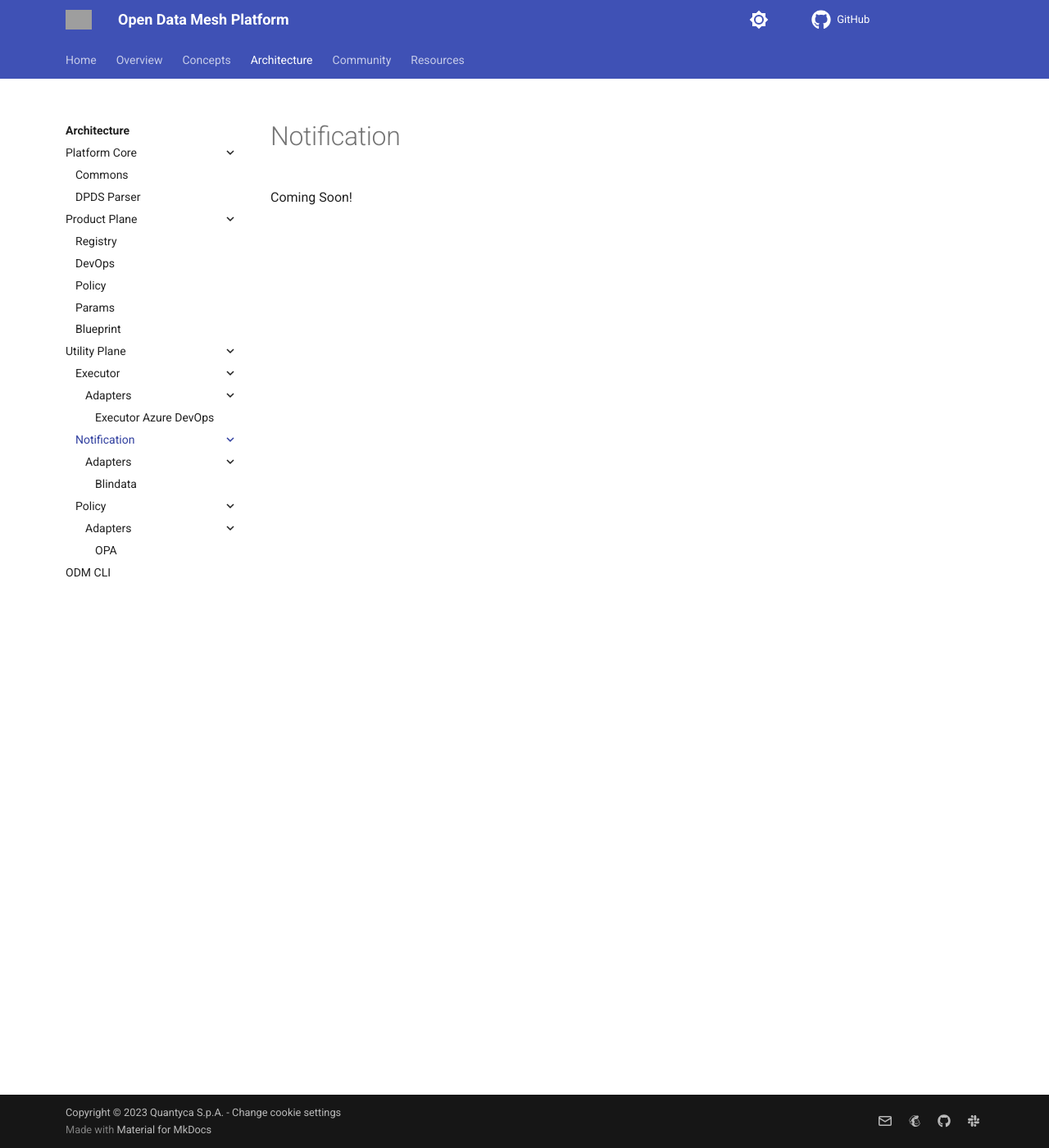
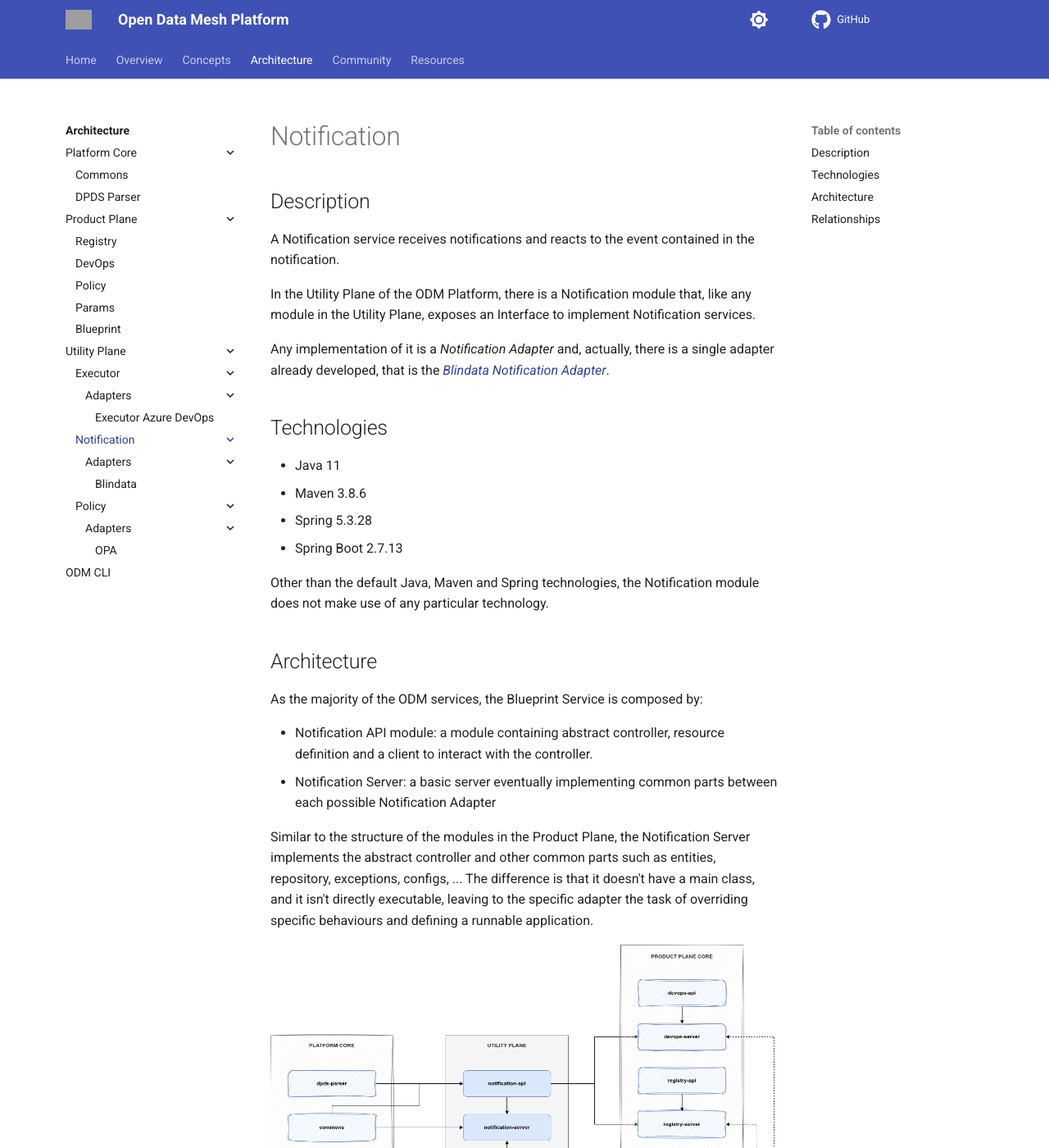
Before and after one commit to opendatamesh-initiative/odm-site-platform, an MkDocs documentation site: the page built from docs/architecture/utility-plane/notification/index.md, in a window 1280 px wide and 1400 px high. Shown: the whole window at 82% size. Built offline with MkDocs 1.6.1 and Material for MkDocs 9.7.7, drawn with Linux system fonts in a browser that asks for light colours; comment, search, counter and statistics services are not loaded; some of the changed text lies outside the part shown; grey boxes are pictures that could not be loaded.

Commit message:
Minor edits

```diff
--- a/docs/architecture/utility-plane/notification/index.md
+++ b/docs/architecture/utility-plane/notification/index.md
@@ -1,3 +1,47 @@
 # Notification
 
-Coming Soon!
+## Description
+
+A Notification service receives notifications and reacts to the event contained in the notification.
+
+In the Utility Plane of the ODM Platform, there is a Notification module that,
+like any module in the Utility Plane, exposes an Interface to implement Notification services.
+
+Any implementation of it is a _Notification Adapter_ and, actually, there is a single
+adapter already developed, that is the [_Blindata Notification Adapter_](adapters/blindata.md).
+
+## Technologies
+* Java 11
+* Maven 3.8.6
+* Spring 5.3.28
+* Spring Boot 2.7.13
+
+Other than the default Java, Maven and Spring technologies,
+the Notification module does not make use of any particular technology.
+
+## Architecture
+As the majority of the ODM services, the Blueprint Service is composed by:
+
+* Notification API module: a module containing abstract controller, resource definition and a client to interact with the controller.
+* Notification Server: a basic server eventually implementing common parts between each possible Notification Adapter
+
+Similar to the structure of the modules in the Product Plane, the Notification Server implements
+the abstract controller and other common parts such as entities, repository, exceptions, configs, ...
+The difference is that it doesn't have a main class, and it isn't directly executable, leaving to the
+specific adapter the task of overriding specific behaviours and defining a runnable application.
+
+
+![Notification-diagram](../../../images/architecture/utility-plane/notification/notification_architecture.png)
+
+## Relationships
+Notification in Utility Plane is a generalization of the common parts that any
+Notification Adapter (i.e., implementation of Notification) must have.
+It doesn't have any direct relationship with any other ODM service,
+but each Notification Adapter will implement its abstract Controller.
+
+Then, a Notification Adapter interacts in a passive way (i.e., receives API calls) with ODM services such as
+[_DevOps Service_](../../product-plane/devops.md) or [_Registry Server_](../../product-plane/registry.md).
+
+The ODM services know how to interact with a specific Adapter thanks to the Notification
+`NotificationClient`. The Notification module in the ODM Utility Plane has indeed a client that handles communication with
+the abstract controller, and each adapter directly implements the abstract controller.
```
Also changed, not shown: docs/architecture/utility-plane/executor/index.md (+1 -1 lines), docs/images/architecture/general-dependencies.png (added), docs/images/architecture/general-interactions.png (added), docs/images/architecture/utility-plane/executor/executor-architecture.png (deleted), docs/images/architecture/utility-plane/executor/executor_architecture.png (added), docs/images/architecture/utility-plane/notification/notification_architecture.png (added).
